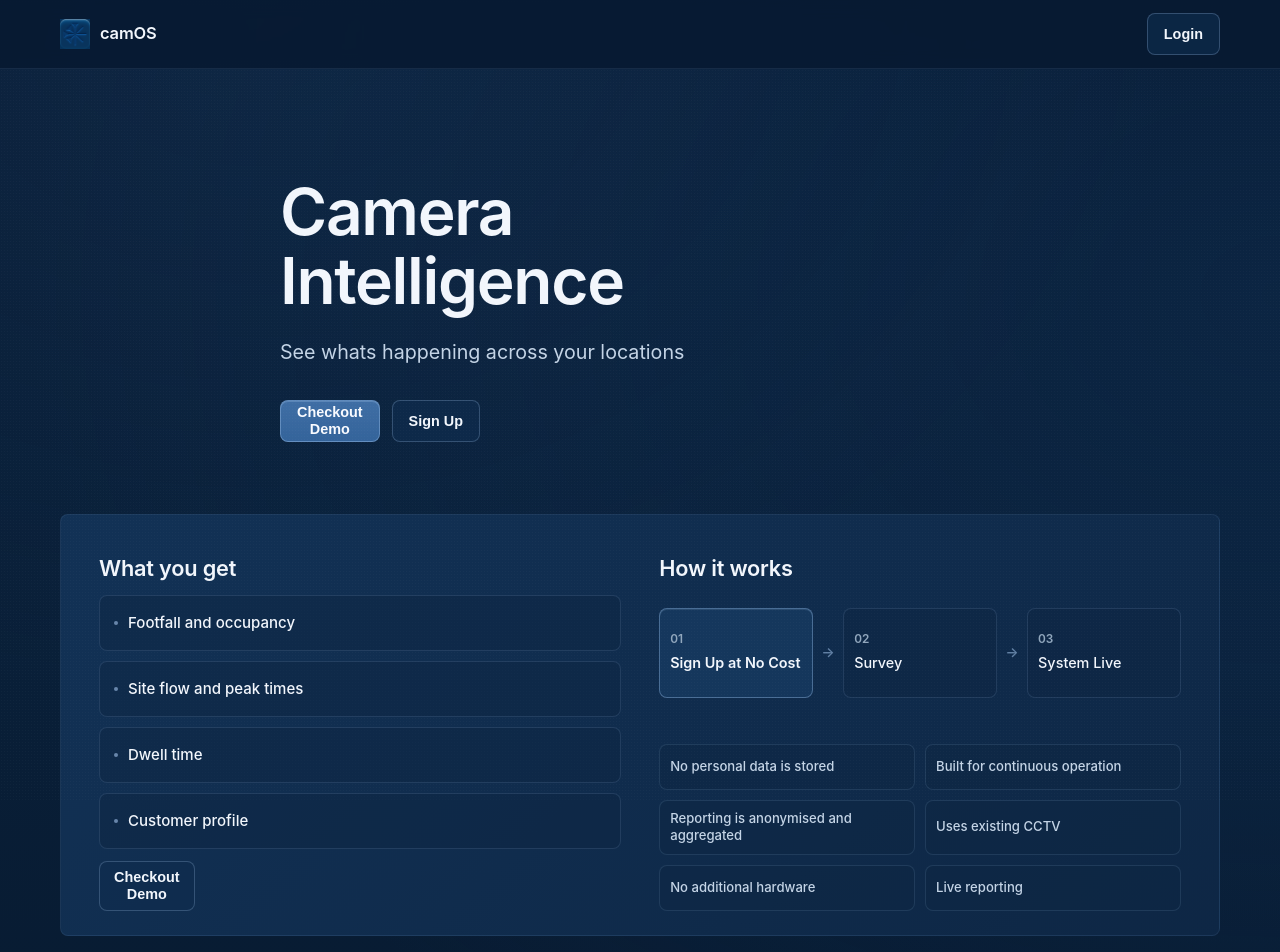
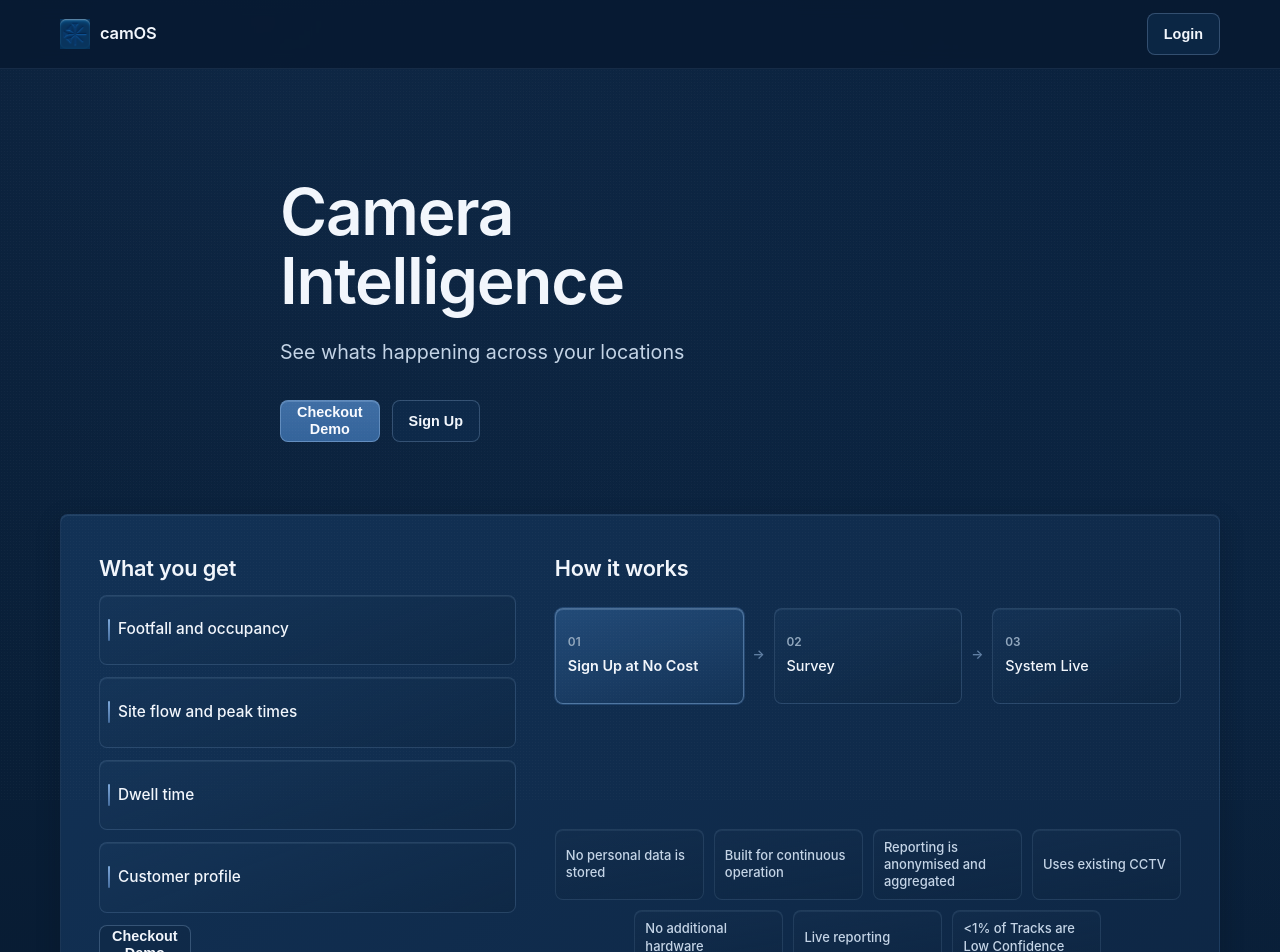
Before and after one commit to Ali-Nigzu/portal, a React (Vite) app in the folder frontend/: page / in a window 1280 px wide. Shown: the top 952 px of the page. Built offline with nearby package versions, Linux system fonts and the light colour scheme; no server answers.

Commit message:
Elevate middle panel with right-dominant premium pill system

```diff
--- a/frontend/src/features/landing/LandingPage.tsx
+++ b/frontend/src/features/landing/LandingPage.tsx
@@ -77,7 +77,11 @@ const LandingPage: React.FC = () => {
 
                   <div className="landing-spec-list" role="list" aria-label="What you get list">
                     {landingCopy.whatYouGet.items.map((item) => (
-                      <div key={item} className="landing-spec-row landing-pill" role="listitem">
+                      <div
+                        key={item}
+                        className="landing-spec-row landing-pill landing-pill--capability"
+                        role="listitem"
+                      >
                         <span>{item}</span>
                       </div>
                     ))}
@@ -99,25 +103,31 @@ const LandingPage: React.FC = () => {
                   </h2>
 
                   <ol className="landing-stepper" aria-label="How it works flow">
-                    <li className="landing-step landing-pill landing-step--highlight">
+                    <li className="landing-step landing-pill landing-pill--step landing-pill--stepHighlight landing-step--highlight">
                       <span className="landing-step-index" aria-hidden="true">01</span>
                       <span className="landing-step-text">{landingCopy.howItWorks.firstStep}</span>
                     </li>
                     <li className="landing-step-connector" aria-hidden="true">→</li>
-                    <li className="landing-step landing-pill">
+                    <li className="landing-step landing-pill landing-pill--step">
                       <span className="landing-step-index" aria-hidden="true">02</span>
                       <span className="landing-step-text">{landingCopy.howItWorks.secondStep}</span>
                     </li>
                     <li className="landing-step-connector" aria-hidden="true">→</li>
-                    <li className="landing-step landing-pill">
+                    <li className="landing-step landing-pill landing-pill--step">
                       <span className="landing-step-index" aria-hidden="true">03</span>
                       <span className="landing-step-text">{landingCopy.howItWorks.thirdStep}</span>
                     </li>
                   </ol>
 
                   <div className="landing-assurance-grid" role="list" aria-label="Assurance points">
-                    {[...landingCopy.howItWorks.trustPoints, ...landingCopy.howItWorks.facts].map((item) => (
-                      <p key={item} role="listitem" className="landing-assurance-item landing-pill">
+                    {[...landingCopy.howItWorks.trustPoints, ...landingCopy.howItWorks.facts].map((item, index) => (
+                      <p
+                        key={item}
+                        role="listitem"
+                        className={`landing-assurance-item landing-pill landing-pill--trust ${
+                          index >= 4 ? "landing-assurance-item--second-row" : ""
+                        }`}
+                      >
                         {item}
                       </p>
                     ))}
--- a/frontend/src/features/landing/content.ts
+++ b/frontend/src/features/landing/content.ts
@@ -32,7 +32,12 @@ export const landingCopy = {
       "Built for continuous operation",
       "Reporting is anonymised and aggregated",
     ],
-    facts: ["Uses existing CCTV", "No additional hardware", "Live reporting"],
+    facts: [
+      "Uses existing CCTV",
+      "No additional hardware",
+      "Live reporting",
+      "<1% of Tracks are Low Confidence",
+    ],
   },
   signUp: {
     heading: "Sign Up",
--- a/frontend/src/styles/LandingPage.css
+++ b/frontend/src/styles/LandingPage.css
@@ -225,20 +225,23 @@ body {
     linear-gradient(140deg, rgba(19, 52, 89, 0.84), rgba(14, 39, 69, 0.84)),
     var(--landing-bg-surface);
   border: 1px solid var(--landing-hairline-soft);
-  padding: clamp(28px, 3.4vw, 40px) clamp(20px, 3.4vw, 38px) 24px;
-  min-height: clamp(390px, 30vw, 490px);
+  box-shadow:
+    inset 0 1px 0 rgba(180, 208, 238, 0.11),
+    0 8px 24px rgba(4, 12, 24, 0.22);
+  padding: clamp(28px, 3.4vw, 40px) clamp(20px, 3.4vw, 38px) 22px;
+  min-height: clamp(410px, 31vw, 500px);
 }
 
 .landing-middle-lanes {
   display: grid;
-  grid-template-columns: minmax(0, 1fr) minmax(0, 1fr);
+  grid-template-columns: minmax(0, 4fr) minmax(0, 6fr);
   gap: clamp(24px, 3vw, 40px);
   align-items: stretch;
 }
 
 .landing-lane {
   min-width: 0;
-  min-height: clamp(344px, 27vw, 438px);
+  min-height: clamp(410px, 31vw, 500px);
   display: grid;
   grid-template-rows: auto 1fr auto;
   gap: 12px;
@@ -256,47 +259,61 @@ body {
 .landing-pill-box,
 .landing-pill {
   border-radius: 8px;
-  border: 1px solid rgba(106, 139, 176, 0.22);
-  background: rgba(14, 38, 66, 0.46);
+  border: 1px solid rgba(106, 139, 176, 0.26);
+  background: linear-gradient(160deg, rgba(24, 56, 92, 0.55), rgba(13, 36, 61, 0.42));
+  box-shadow: inset 0 1px 0 rgba(177, 208, 240, 0.08);
+}
+
+.landing-pill--capability,
+.landing-pill--step,
+.landing-pill--trust {
+  padding: 10px 12px;
 }
 
 .landing-spec-list {
   display: grid;
   grid-template-columns: minmax(0, 1fr);
-  grid-template-rows: repeat(4, minmax(56px, 1fr));
-  gap: 10px;
+  grid-template-rows: repeat(4, minmax(62px, 1fr));
+  gap: 12px;
 }
 
 .landing-spec-row {
-  min-height: 56px;
+  min-height: 62px;
   display: flex;
   align-items: center;
   color: var(--landing-text-primary);
-  font-size: 0.94rem;
-  line-height: 1.4;
+  font-size: 0.96rem;
+  line-height: 1.35;
   position: relative;
-  padding: 0 12px 0 14px;
+  padding: 0 14px 0 18px;
   font-weight: 520;
 }
 
 .landing-spec-row::before {
   content: "";
-  display: inline-block;
-  width: 4px;
-  height: 4px;
-  border-radius: 50%;
-  margin-right: 10px;
-  background: rgba(129, 162, 199, 0.78);
+  position: absolute;
+  left: 8px;
+  top: 50%;
+  transform: translateY(-50%);
+  width: 2px;
+  height: 22px;
+  border-radius: 999px;
+  background: linear-gradient(to bottom, rgba(139, 183, 234, 0.9), rgba(81, 123, 176, 0.8));
   flex-shrink: 0;
 }
 
 .landing-inline-demo {
   justify-self: start;
   align-self: end;
+  padding: 0 12px;
+  min-height: 40px;
+  border-color: rgba(111, 144, 181, 0.42);
+  background: rgba(14, 38, 66, 0.5);
+  color: var(--landing-text-primary);
 }
 
 .landing-lane-right {
-  grid-template-rows: auto minmax(116px, auto) minmax(186px, 1fr);
+  grid-template-rows: auto minmax(122px, auto) minmax(226px, 1fr);
 }
 
 .landing-stepper {
@@ -304,25 +321,27 @@ body {
   padding: 0;
   list-style: none;
   display: grid;
-  grid-template-columns: minmax(0, 1fr) 18px minmax(0, 1fr) 18px minmax(0, 1fr);
+  grid-template-columns: minmax(0, 1fr) 14px minmax(0, 1fr) 14px minmax(0, 1fr);
   align-items: center;
   min-height: 100%;
-  gap: 6px;
+  gap: 8px;
 }
 
 .landing-step {
-  min-height: 90px;
+  min-height: 96px;
   display: grid;
   grid-template-rows: auto auto;
   align-content: center;
   gap: 7px;
-  padding: 10px 10px;
+  padding: 10px 12px;
 }
 
 .landing-step--highlight {
   border-color: rgba(126, 163, 206, 0.5);
-  background: rgba(25, 61, 101, 0.68);
-  box-shadow: inset 0 1px 0 rgba(170, 202, 238, 0.14);
+  background: linear-gradient(165deg, rgba(40, 83, 131, 0.78), rgba(21, 54, 91, 0.72));
+  box-shadow:
+    inset 0 1px 0 rgba(183, 214, 246, 0.22),
+    0 0 0 1px rgba(79, 132, 199, 0.28);
 }
 
 .landing-step-index {
@@ -346,7 +365,7 @@ body {
 .landing-step-connector {
   align-self: center;
   justify-self: center;
-  font-size: 0.86rem;
+  font-size: 0.8rem;
   color: rgba(143, 175, 212, 0.64);
   font-weight: 600;
   line-height: 1;
@@ -354,23 +373,39 @@ body {
 
 .landing-assurance-grid {
   display: grid;
-  grid-template-columns: repeat(2, minmax(0, 1fr));
-  grid-template-rows: repeat(3, minmax(46px, auto));
+  grid-template-columns: repeat(8, minmax(0, 1fr));
+  grid-auto-rows: minmax(44px, auto);
   gap: 10px;
   align-self: end;
 }
 
 .landing-assurance-item {
+  grid-column: span 2;
+}
+
+.landing-assurance-item--second-row:nth-child(5) {
+  grid-column: 2 / span 2;
+}
+
+.landing-assurance-item--second-row:nth-child(6) {
+  grid-column: 4 / span 2;
+}
+
+.landing-assurance-item--second-row:nth-child(7) {
+  grid-column: 6 / span 2;
+}
+
+.landing-assurance-item {
   margin: 0;
   color: var(--landing-text-secondary);
-  font-size: 0.82rem;
+  font-size: 0.81rem;
   line-height: 1.33;
   padding: 9px 10px;
   display: flex;
   align-items: center;
-  font-weight: 490;
+  font-weight: 500;
   border-color: rgba(106, 139, 176, 0.2);
-  background: rgba(14, 38, 66, 0.4);
+  background: linear-gradient(170deg, rgba(21, 47, 78, 0.52), rgba(13, 36, 61, 0.36));
 }
 
 .landing-signup {
@@ -546,7 +581,22 @@ body {
   }
 
   .landing-lane {
-    min-height: clamp(320px, 42vw, 398px);
+    min-height: clamp(372px, 43vw, 460px);
+  }
+
+  .landing-assurance-grid {
+    grid-template-columns: repeat(2, minmax(0, 1fr));
+    grid-auto-rows: minmax(42px, auto);
+  }
+
+  .landing-assurance-item {
+    grid-column: auto;
+  }
+
+  .landing-assurance-item--second-row:nth-child(7) {
+    grid-column: 1 / span 2;
+    justify-self: center;
+    width: min(100%, 320px);
   }
 
   .landing-step {
@@ -575,6 +625,10 @@ body {
 
   .landing-lane-right {
     grid-template-rows: auto auto auto;
+  }
+
+  .landing-assurance-item--second-row:nth-child(7) {
+    width: min(100%, 360px);
   }
 
   .landing-inline-demo {
@@ -634,6 +688,10 @@ body {
     gap: 10px;
   }
 
+  .landing-assurance-item--second-row:nth-child(7) {
+    width: min(100%, 280px);
+  }
+
   .landing-assurance-item {
     font-size: 0.79rem;
     padding: 8px 9px;
@@ -680,6 +738,11 @@ body {
   .landing-assurance-grid {
     grid-template-columns: 1fr;
   }
+
+  .landing-assurance-item--second-row:nth-child(7) {
+    grid-column: auto;
+    width: 100%;
+  }
 }
 
 @media (prefers-reduced-motion: reduce) {
```
